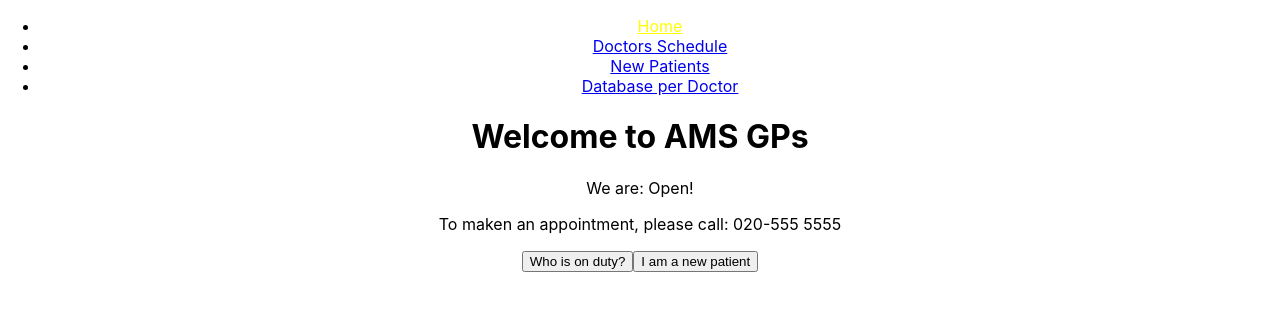
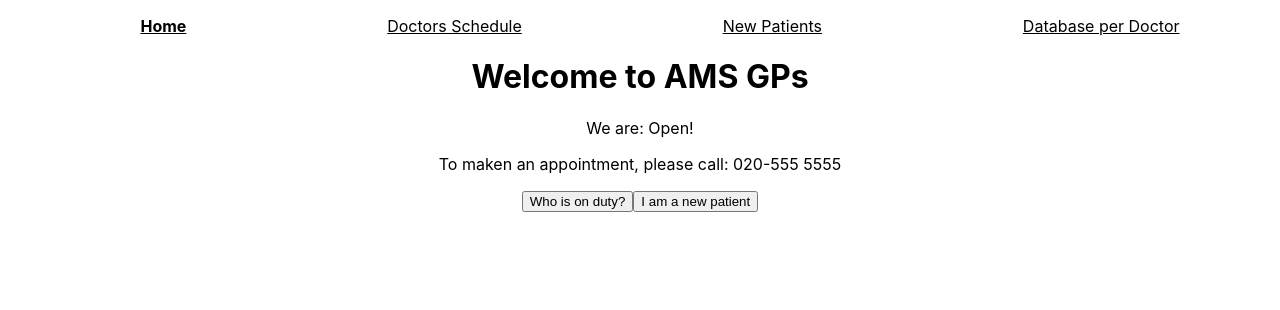
Before and after one commit to Cherfez/practice-assessment-1, a React (Create React App) app: page / in a window 1280 px wide. Shown: the top 310 px of the page. Built offline with nearby package versions, Linux system fonts and the light colour scheme.

Commit message:
finishing Navbar

```diff
--- /dev/null
+++ b/src/components/Navbar.css
@@ -0,0 +1,14 @@
+nav ul {
+  display: flex;
+  justify-content: space-around;
+  align-items: center;
+}
+
+ul li {
+  list-style: none;
+}
+
+.navlink {
+  text-decoration: underline;
+  color: black;
+}
--- a/src/components/Navbar.js
+++ b/src/components/Navbar.js
@@ -1,27 +1,48 @@
 import React from "react";
 import { NavLink } from "react-router-dom";
+import "./Navbar.css";
 
 export default function Navbar() {
   return (
     <nav>
       <ul>
         <li>
-          <NavLink exact={true} activeStyle={{ color: "yellow" }} to="/">
+          <NavLink
+            exact={true}
+            activeStyle={{ fontWeight: "bold" }}
+            to="/"
+            className="navlink"
+          >
             Home
           </NavLink>
         </li>
         <li>
-          <NavLink exact={true} activeStyle={{ color: "green" }} to="/duty">
+          <NavLink
+            exact={true}
+            activeStyle={{ fontWeight: "bold" }}
+            to="/duty"
+            className="navlink"
+          >
             Doctors Schedule
           </NavLink>
         </li>
         <li>
-          <NavLink exact={true} activeStyle={{ color: "red" }} to="/signup">
+          <NavLink
+            exact={true}
+            activeStyle={{ fontWeight: "bold" }}
+            to="/signup"
+            className="navlink"
+          >
             New Patients
           </NavLink>
         </li>
         <li>
-          <NavLink exact={true} activeStyle={{ color: "purple" }} to="/doctor">
+          <NavLink
+            exact={true}
+            activeStyle={{ fontWeight: "bold" }}
+            to="/doctor"
+            className="navlink"
+          >
             Database per Doctor
           </NavLink>
         </li>
```
